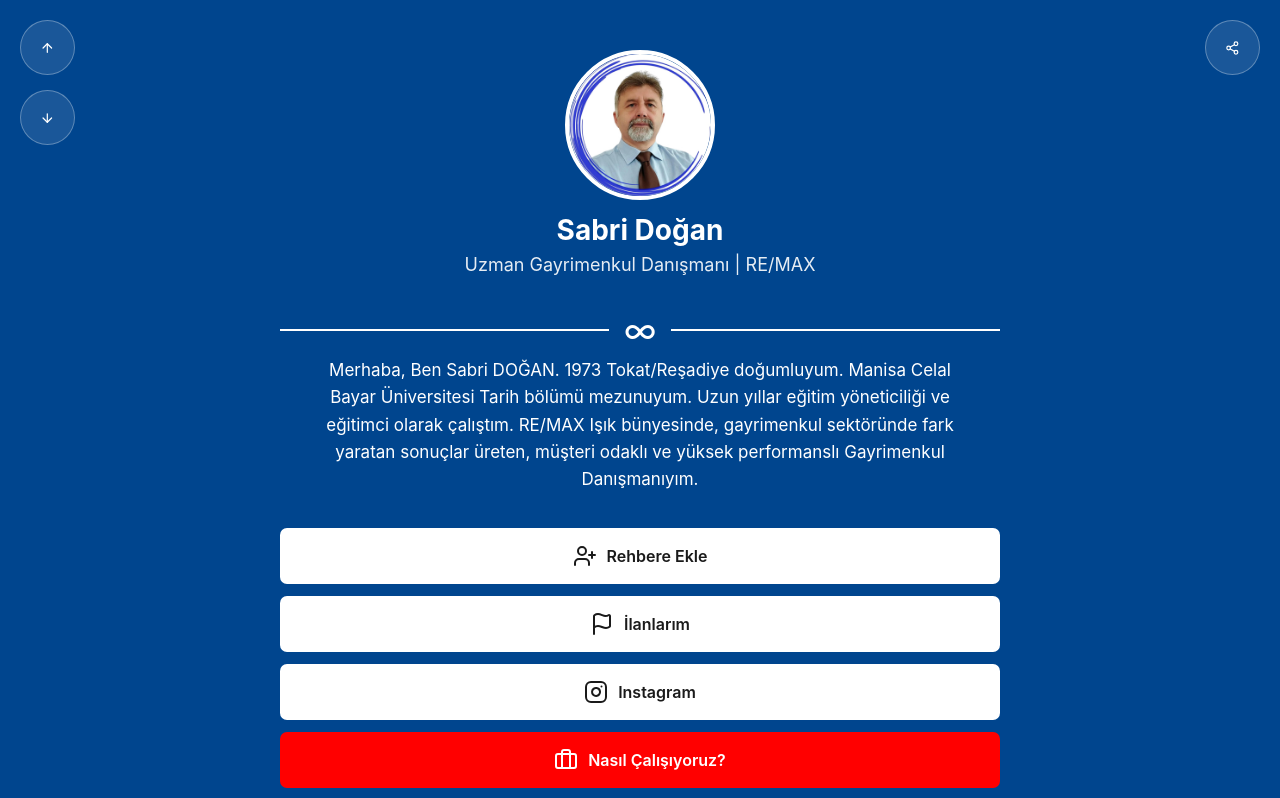
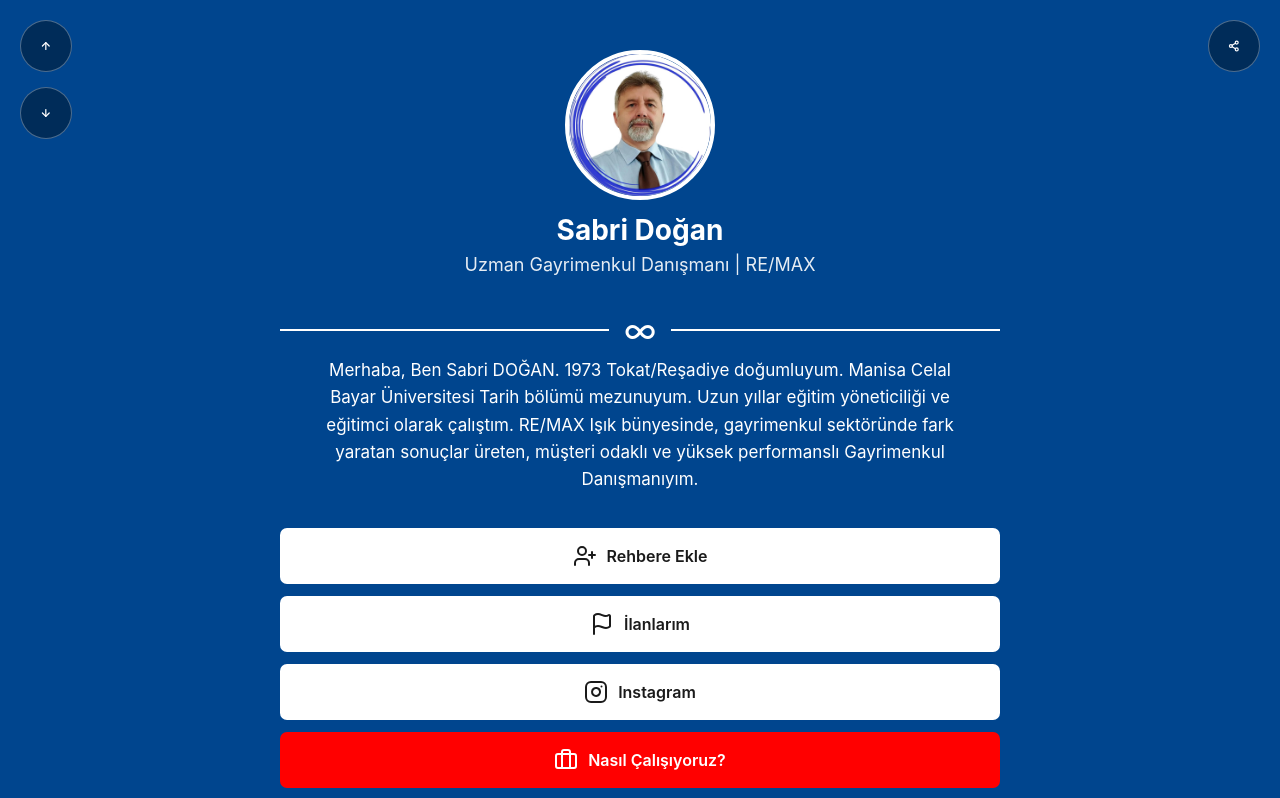
Before and after one commit to furkanhef/projesabridogan, a React (Vite) app in the folder dijital-kartvizit/: page / in a window 1280 px wide. Shown: the top 798 px of the page. Built offline with nearby package versions, Linux system fonts and the light colour scheme.

Commit message:
fix vite config

```diff
--- a/dijital-kartvizit/index.html
+++ b/dijital-kartvizit/index.html
@@ -11,4 +11,5 @@
     <div id="root"></div>
     <script type="module" src="/src/main.jsx"></script>
   </body>
+
 </html>
--- a/dijital-kartvizit/src/App.css
+++ b/dijital-kartvizit/src/App.css
@@ -1,11 +1,15 @@
-/* GENEL DEĞİŞKENLER VE RENK ŞEMASI */
 :root {
   --bg-color: #00458e;
   --btn-red: #ff0000;
-  color-scheme: light; /* Tarayıcının karanlık mod müdahalesini engeller */
+  color-scheme: light;
 }
 
-/* TEMEL SAYFA AYARLARI */
+* {
+  box-sizing: border-box;
+  margin: 0;
+  padding: 0;
+}
+
 html {
   overscroll-behavior: none;
   height: 100%;
@@ -15,30 +19,16 @@ html {
 body {
   background-color: var(--bg-color);
   background-attachment: fixed;
-  margin: 0;
-  padding: 0;
   font-family: 'Inter', -apple-system, sans-serif;
+  color: #ffffff;
   display: flex;
   justify-content: center;
   min-height: 100vh;
   overflow-x: hidden;
   overscroll-behavior-y: none;
   -webkit-text-size-adjust: 100%;
-  color: #ffffff;
 }
 
-* {
-  box-sizing: border-box;
-  margin: 0;
-  padding: 0;
-}
-
-/* YAZI RENKLERİ GÜVENCESİ */
-h1, p, .bio, .title, .footer-text {
-  color: #ffffff !important;
-}
-
-/* ANA KONTEYNER */
 .main-container {
   width: 90%;
   max-width: 800px;
@@ -47,10 +37,9 @@ h1, p, .bio, .title, .footer-text {
   display: flex;
   flex-direction: column;
   align-items: center;
-  position: relative; /* Navigasyon butonlarının hizalanması için */
 }
 
-/* PROFİL ALANI */
+/* Profil */
 .profile-img-container {
   width: 150px;
   height: 150px;
@@ -69,6 +58,7 @@ h1, p, .bio, .title, .footer-text {
 h1 {
   font-size: 28px;
   margin-bottom: 5px;
+  color: #ffffff !important;
 }
 
 .title {
@@ -79,6 +69,8 @@ h1 {
   display: flex;
   justify-content: center;
   text-align: center;
+  padding: 0 10px;
+  color: #ffffff !important;
 }
 
 .bio {
@@ -87,10 +79,13 @@ h1 {
   margin-bottom: 35px;
   width: 100%;
   max-width: 90%;
+  margin-left: auto;
+  margin-right: auto;
   text-align: center;
+  color: #ffffff !important;
 }
 
-/* AYRAÇ (DIVIDER) */
+/* Ayraç */
 .divider {
   width: 100%;
   display: flex;
@@ -101,7 +96,7 @@ h1 {
 .line {
   flex: 1;
   height: 1.5px;
-  background-color: white;
+  background-color: rgb(255, 255, 255);
 }
 
 .infinity {
@@ -109,7 +104,7 @@ h1 {
   font-size: 35px;
 }
 
-/* BUTONLAR */
+/* Butonlar */
 .button-list {
   width: 100%;
   display: flex;
@@ -142,13 +137,13 @@ h1 {
 }
 
 .white-btn {
-  background-color: white !important;
+  background-color: white;
   color: #1a1a1a !important;
 }
 
 .white-btn:hover {
-  background-color: #f0f0f0 !important;
-  color: var(--bg-color) !important;
+  background-color: #f0f0f0;
+  color: var(--bg-color);
 }
 
 .red-btn {
@@ -158,13 +153,35 @@ h1 {
 
 .red-btn:hover {
   background-color: #cc0000;
+  color: white;
 }
 
 .icon {
   margin-right: 10px;
 }
 
-/* ALT İKONLAR */
+/* Dikkat Çekme Animasyonu */
+@keyframes attentionPulse {
+  0% { transform: scale(1); }
+  2% { transform: scale(1.1) rotate(2deg); }
+  4% { transform: scale(1.1) rotate(-2deg); }
+  6% { transform: scale(1.1) rotate(2deg); }
+  8% { transform: scale(1); }
+  100% { transform: scale(1); }
+}
+
+.pulse-animation {
+  animation: attentionPulse 5s infinite ease-in-out;
+}
+
+.pulse-animation:hover {
+  animation-play-state: paused;
+  transform: scale(1.05) !important;
+  color: var(--bg-color) !important;
+  box-shadow: 0 10px 20px rgba(0, 0, 0, 0.2);
+}
+
+/* Alt Sosyal Medya İkonları */
 .footer-icons {
   display: flex;
   justify-content: center;
@@ -190,25 +207,6 @@ h1 {
   transform: scale(1.2);
 }
 
-/* ORİJİNAL MARKA RENKLERİ (HOVER DURUMU) */
-.social-icon[data-tooltip="WhatsApp"]:hover { color: #25D366 !important; transform: scale(1.25); }
-.social-icon[data-tooltip="X (Twitter)"]:hover { color: #000000 !important; transform: scale(1.2); }
-.social-icon[data-tooltip="Instagram"]:hover { color: #E1306C !important; transform: scale(1.25); }
-.social-icon[data-tooltip="YouTube"]:hover { color: #FF0000 !important; transform: scale(1.25); }
-.social-icon[data-tooltip="E-Posta"]:hover { color: #EA4335 !important; transform: scale(1.25); }
-.social-icon[data-tooltip="LinkedIn"]:hover { color: #0077B5 !important; transform: scale(1.25); }
-
-/* FOOTER METNİ */
-.footer-text {
-  margin-top: 40px;
-  font-size: 14px;
-  font-weight: 600;
-  opacity: 0.9;
-  letter-spacing: 0.5px;
-  padding-bottom: 20px;
-}
-
-/* TOOLTIP AYARLARI */
 .social-icon::after {
   content: attr(data-tooltip);
   position: absolute;
@@ -224,7 +222,7 @@ h1 {
   pointer-events: none;
   transition: all 0.2s ease-in-out;
   opacity: 0;
-  box-shadow: 0 4px 10px rgba(0,0,0,0.3);
+  box-shadow: 0 4px 10px rgba(0, 0, 0, 0.3);
 }
 
 .social-icon:hover::after {
@@ -232,7 +230,58 @@ h1 {
   transform: translateX(-50%) scale(1);
 }
 
-/* SOL ÜST NAVİGASYON (SABİT) */
+.social-icon:hover::before {
+  content: '';
+  position: absolute;
+  bottom: 130%;
+  left: 50%;
+  transform: translateX(-50%);
+  border-width: 6px;
+  border-style: solid;
+  border-color: rgba(0, 0, 0, 0.8) transparent transparent transparent;
+}
+
+.social-icon[data-tooltip="WhatsApp"]:hover {
+  color: #25D366 !important;
+  transform: scale(1.25);
+}
+
+.social-icon[data-tooltip="X (Twitter)"]:hover {
+  color: #000000 !important;
+  transform: scale(1.2);
+}
+
+.social-icon[data-tooltip="Instagram"]:hover {
+  color: #E1306C !important;
+  transform: scale(1.25);
+}
+
+.social-icon[data-tooltip="YouTube"]:hover {
+  color: #FF0000 !important;
+  transform: scale(1.25);
+}
+
+.social-icon[data-tooltip="E-Posta"]:hover {
+  color: #EA4335 !important;
+  transform: scale(1.25);
+}
+
+.social-icon[data-tooltip="LinkedIn"]:hover {
+  color: #0077B5 !important;
+  transform: scale(1.25);
+}
+
+.footer-text {
+  margin-top: 40px;
+  font-size: 14px;
+  font-weight: 600;
+  opacity: 0.9;
+  letter-spacing: 0.5px;
+  padding-bottom: 20px;
+  color: #ffffff !important;
+}
+
+/* Sol Üst Navigasyon Butonları */
 .side-nav {
   position: fixed;
   left: 20px;
@@ -243,54 +292,142 @@ h1 {
   z-index: 9999;
 }
 
-/* SAĞ ÜST PAYLAŞ (ÇAKILI) */
-.share-nav {
-  position: fixed !important;
-  right: 20px !important;
-  top: 20px !important;
-  z-index: 10000;
-  left: auto !important;
-  transform: none !important;
-}
-
-/* NAV VE SHARE BUTON ORTAK STİL */
-.nav-btn, .share-btn {
-  width: 55px;
-  height: 55px;
+.nav-btn {
+  width: 52px;
+  height: 52px;
   border-radius: 50%;
-  background-color: rgba(255, 255, 255, 0.1);
+  background-color: rgba(0, 40, 80, 0.85);
   border: 1.5px solid rgba(255, 255, 255, 0.3);
   color: white;
   display: flex;
   align-items: center;
   justify-content: center;
+  flex-shrink: 0;
+  cursor: pointer;
+  position: relative;
+  transition: all 0.2s ease;
+}
+
+/* Sol Üst Navigasyon Butonları */
+.nav-btn svg {
+  width: 30px;  /* Burası şu an 32px, daha da büyütmek için 26px veya 28px yapabilirsin */
+  height: 30px;
+  stroke-width: 2.5;
+}
+/* Sağ Üst Paylaş Butonu ikonunu büyütmek için */
+.share-btn svg {
+  width: 30px;  /* İstediğin boyuta göre ayarla: 26px, 28px, 30px vb. */
+  height: 30px;
+  stroke-width: 2.5;
+}
+.nav-btn:hover {
+  background-color: rgba(255, 255, 255, 0.2);
+}
+
+.nav-btn::after {
+  content: attr(data-tooltip);
+  position: absolute;
+  left: 65px;
+  top: 50%;
+  transform: translateY(-50%) scale(0.8);
+  background-color: #000000;
+  color: #ffffff;
+  padding: 8px 15px;
+  border-radius: 6px;
+  font-size: 14px;
+  white-space: nowrap;
+  opacity: 0;
+  visibility: hidden;
+  transition: all 0.2s ease;
+  box-shadow: 0 4px 15px rgba(0, 0, 0, 0.5);
+}
+
+.nav-btn::before {
+  content: '';
+  position: absolute;
+  left: 54px;
+  top: 50%;
+  transform: translateY(-50%);
+  border-width: 6px;
+  border-style: solid;
+  border-color: transparent #000000 transparent transparent;
+  opacity: 0;
+  visibility: hidden;
+  transition: all 0.2s ease;
+}
+
+.nav-btn:hover::after,
+.nav-btn:hover::before {
+  opacity: 1;
+  visibility: visible;
+  transform: translateY(-50%) scale(1);
+}
+
+/* Sağ Üst Paylaş Butonu - SABİT */
+.share-nav {
+  position: absolute;
+  right: 20px;
+  top: 20px;
+  z-index: 10000;
+}
+
+.share-btn {
+  width: 52px;
+  height: 52px;
+  border-radius: 50%;
+  background-color: rgba(0, 40, 80, 0.85);
+  border: 1.5px solid rgba(255, 255, 255, 0.3);
+  color: white;
+  display: flex;
+  align-items: center;
+  justify-content: center;
+  flex-shrink: 0;
   cursor: pointer;
   position: relative;
   transition: all 0.3s ease;
 }
 
-.nav-btn:hover, .share-btn:hover {
+.share-btn:hover {
   background-color: rgba(255, 255, 255, 0.2);
   transform: scale(1.1);
 }
 
-/* ANİMASYONLAR */
-@keyframes attentionPulse {
-  0% { transform: scale(1); }
-  2% { transform: scale(1.1) rotate(2deg); }
-  4% { transform: scale(1.1) rotate(-2deg); }
-  6% { transform: scale(1.1) rotate(2deg); }
-  8% { transform: scale(1); }
-  100% { transform: scale(1); }
+.share-btn::after {
+  content: attr(data-tooltip);
+  position: absolute;
+  right: 65px;
+  top: 50%;
+  transform: translateY(-50%) scale(0.8);
+  background-color: #000000;
+  color: #ffffff;
+  padding: 8px 15px;
+  border-radius: 6px;
+  font-size: 14px;
+  white-space: nowrap;
+  opacity: 0;
+  visibility: hidden;
+  transition: all 0.2s ease;
+  box-shadow: 0 4px 15px rgba(0, 0, 0, 0.5);
 }
 
-.pulse-animation {
-  animation: attentionPulse 5s infinite ease-in-out;
+.share-btn::before {
+  content: '';
+  position: absolute;
+  right: 54px;
+  top: 50%;
+  transform: translateY(-50%);
+  border-width: 6px;
+  border-style: solid;
+  border-color: transparent transparent transparent #000000;
+  opacity: 0;
+  visibility: hidden;
+  transition: all 0.2s ease;
+
 }
 
-.pulse-animation:hover {
-  animation-play-state: paused;
-  transform: scale(1.05) !important;
-  color: var(--bg-color) !important;
-  box-shadow: 0 10px 20px rgba(0, 0, 0, 0.2);
+.share-btn:hover::after,
+.share-btn:hover::before {
+  opacity: 1;
+  visibility: visible;
+  transform: translateY(-50%) scale(1);
 }
```
